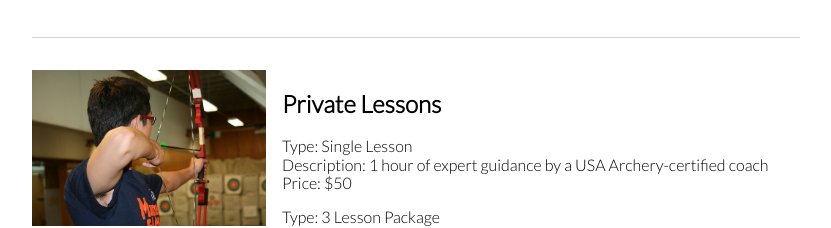
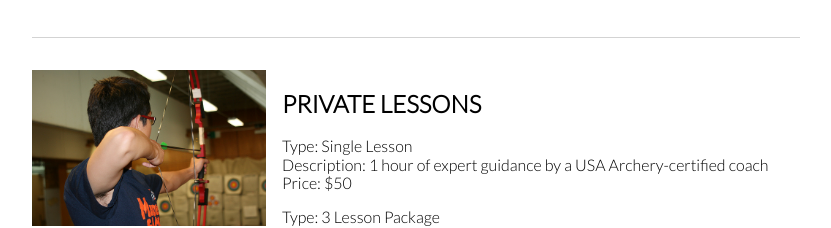
Before and after one commit to bitterkat/stp-archery, a plain HTML site: page classes.html in a window 1280 px wide. Shown: the part 1384-1612 px from the top of the page, without its empty margins (224-1055 px from the left). Drawn offline with Linux system fonts and the light colour scheme.

Commit message:
edits copy

```diff
--- a/classes.html
+++ b/classes.html
@@ -65,7 +65,7 @@ Equipment will be provided with exception of safety kit.</p>
 
         <article class="main-copy">
           <img class="main-copy-image" src="images/lesson2.jpg" alt="image of lesson 2">
-        <h2>Private Lessons</h2>
+        <h2>PRIVATE LESSONS</h2>
   <ul>
     <li>Type: Single Lesson</li>
     <li>Description: 1 hour of expert guidance by a USA Archery-certified coach</li>
```
